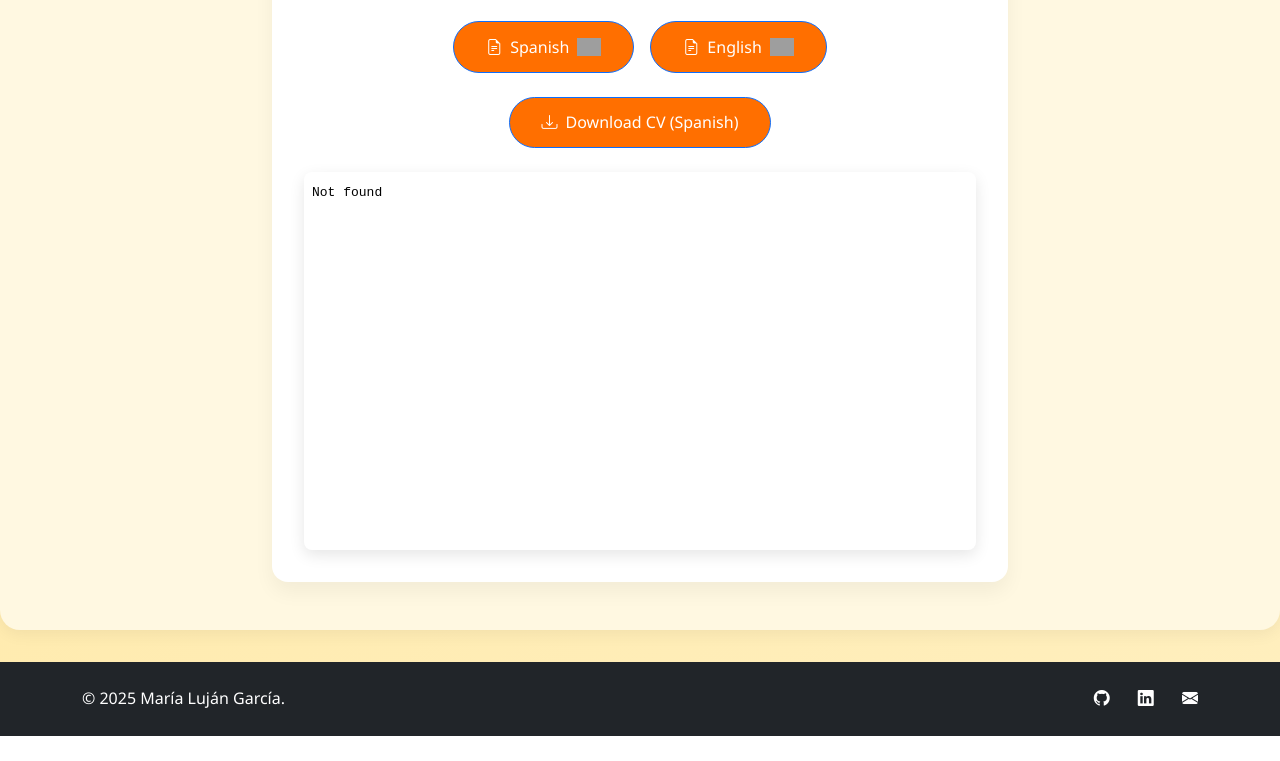
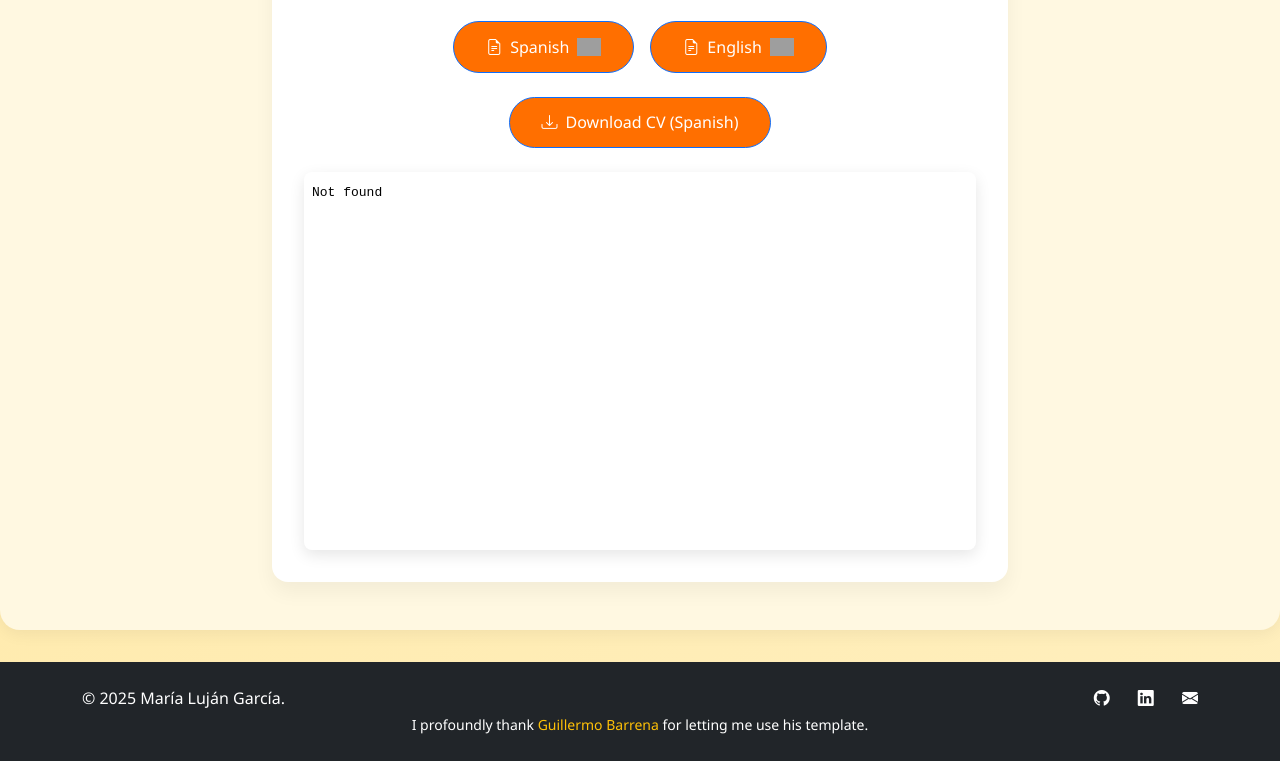
Before and after one commit to MLGarciaL/webpage, a plain HTML site: page index.html in a window 1280 px wide. Shown: the part 1361-2122 px from the top of the page. Before the commit the page ends 2097 px from the top, so only its background shows below. Drawn offline with nearby package versions, Linux system fonts and the light colour scheme; grey boxes are pictures that could not be loaded.

Commit message:
Update index.html

```diff
--- a/index.html
+++ b/index.html
@@ -545,6 +545,9 @@
         </div>
       </div>
     </div>
+      <small>
+    I profoundly thank <a href="https://www.linkedin.com/in/guillebarrena/" class="text-warning text-decoration-none" target="_blank">Guillermo Barrena</a> for letting me use his template.
+  </small>
   </footer>
 
   <!-- Scripts -->
```
